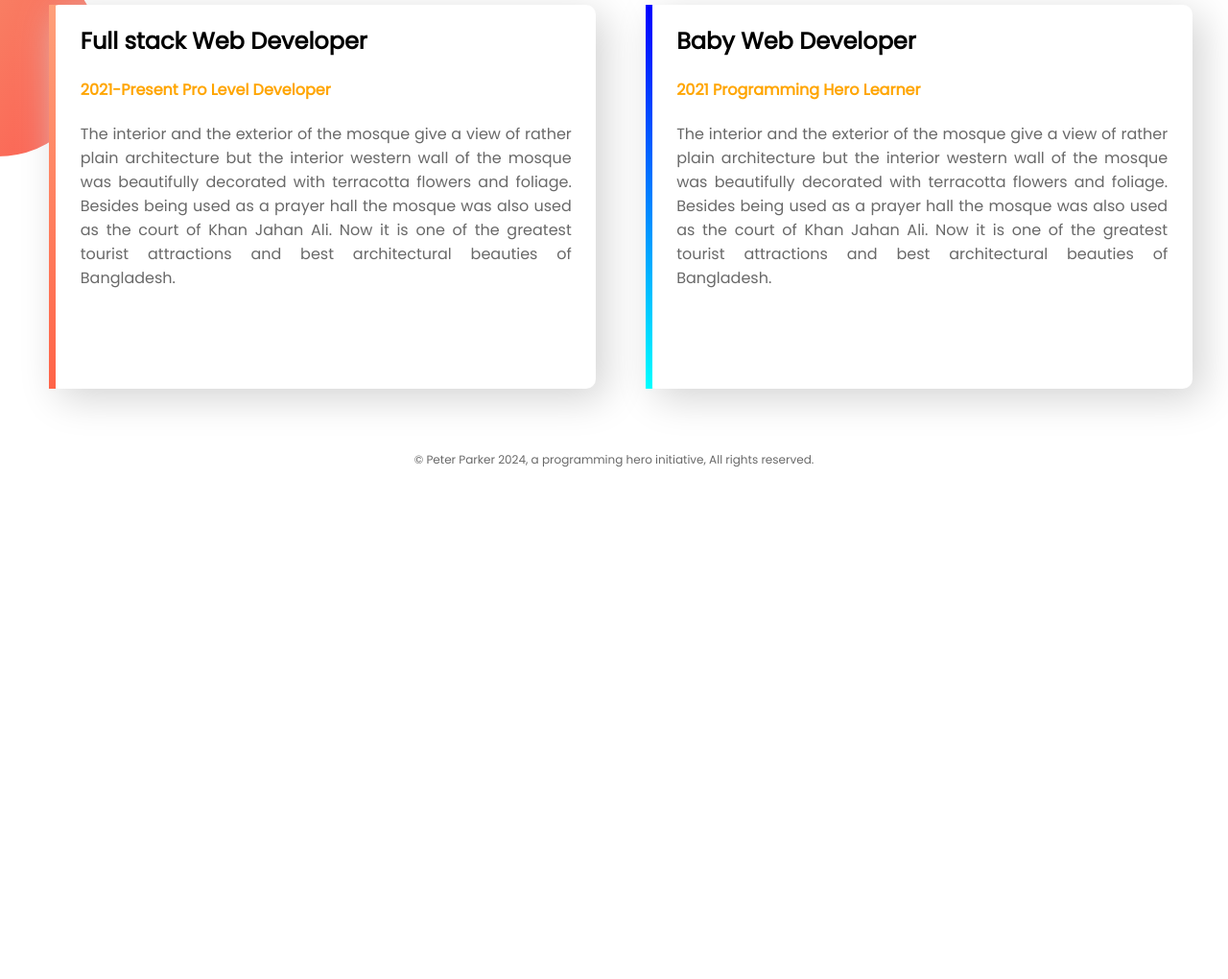
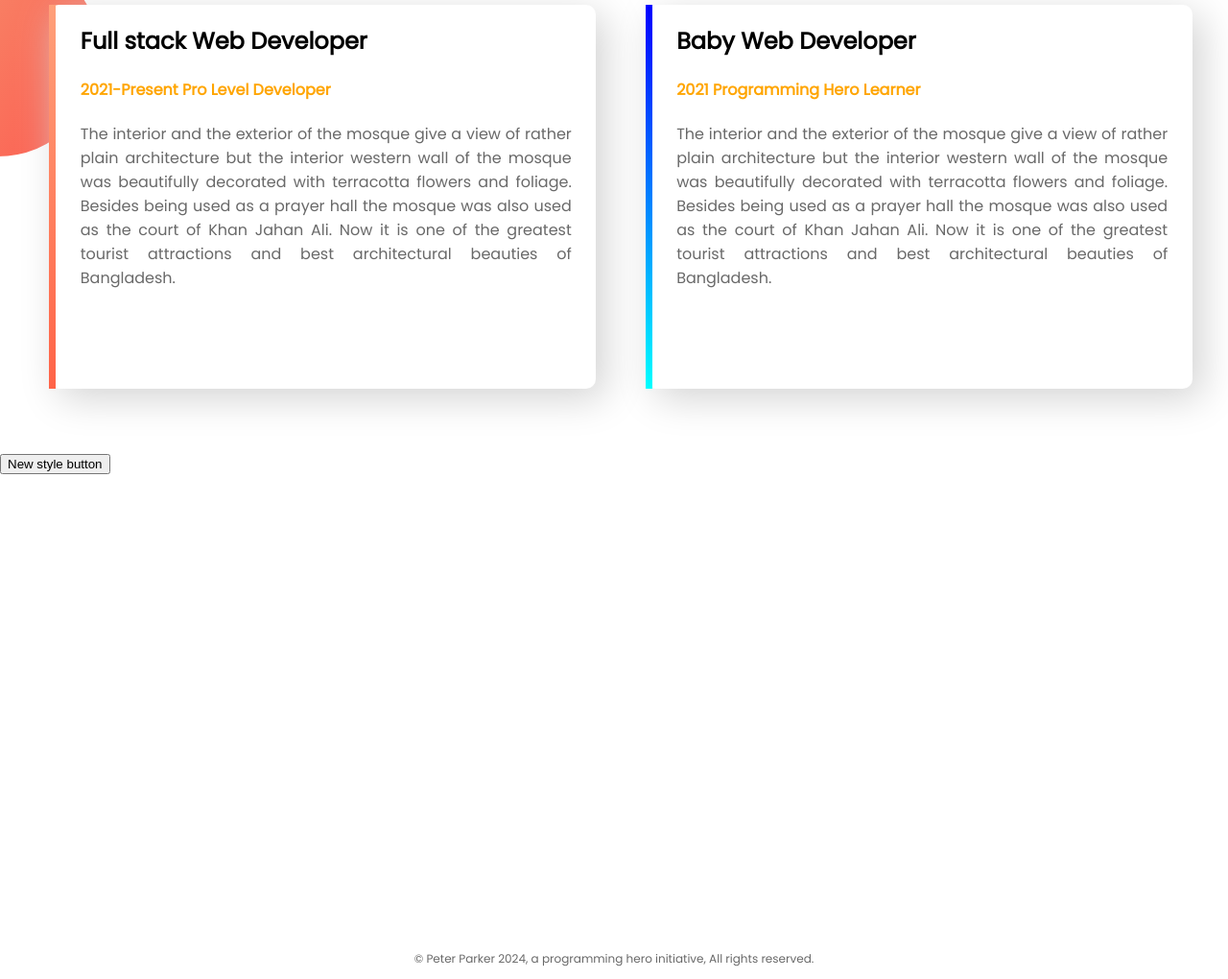
Before and after one commit to Naaf-Izz/practice-jhankar-images, a plain HTML site: page index.html in a window 1280 px wide. Shown: the part 1090-2110 px from the top of the page at 96% size. Before the commit the page ends 1590 px from the top, so only its background shows below. Drawn offline with Linux system fonts and the light colour scheme.

Commit message:
new button added

```diff
--- a/index.html
+++ b/index.html
@@ -61,6 +61,9 @@
                 The interior and the exterior of the mosque give a view of rather plain architecture but the interior western wall of the mosque was beautifully decorated with terracotta flowers and foliage. Besides being used as a prayer hall the mosque was also used as the court of Khan Jahan Ali. Now it is one of the greatest tourist attractions and best architectural beauties of Bangladesh.
             </p>
     </section>
+    <section>
+        <button>New style button</button>
+    </section>
 
 </body>
 
```
